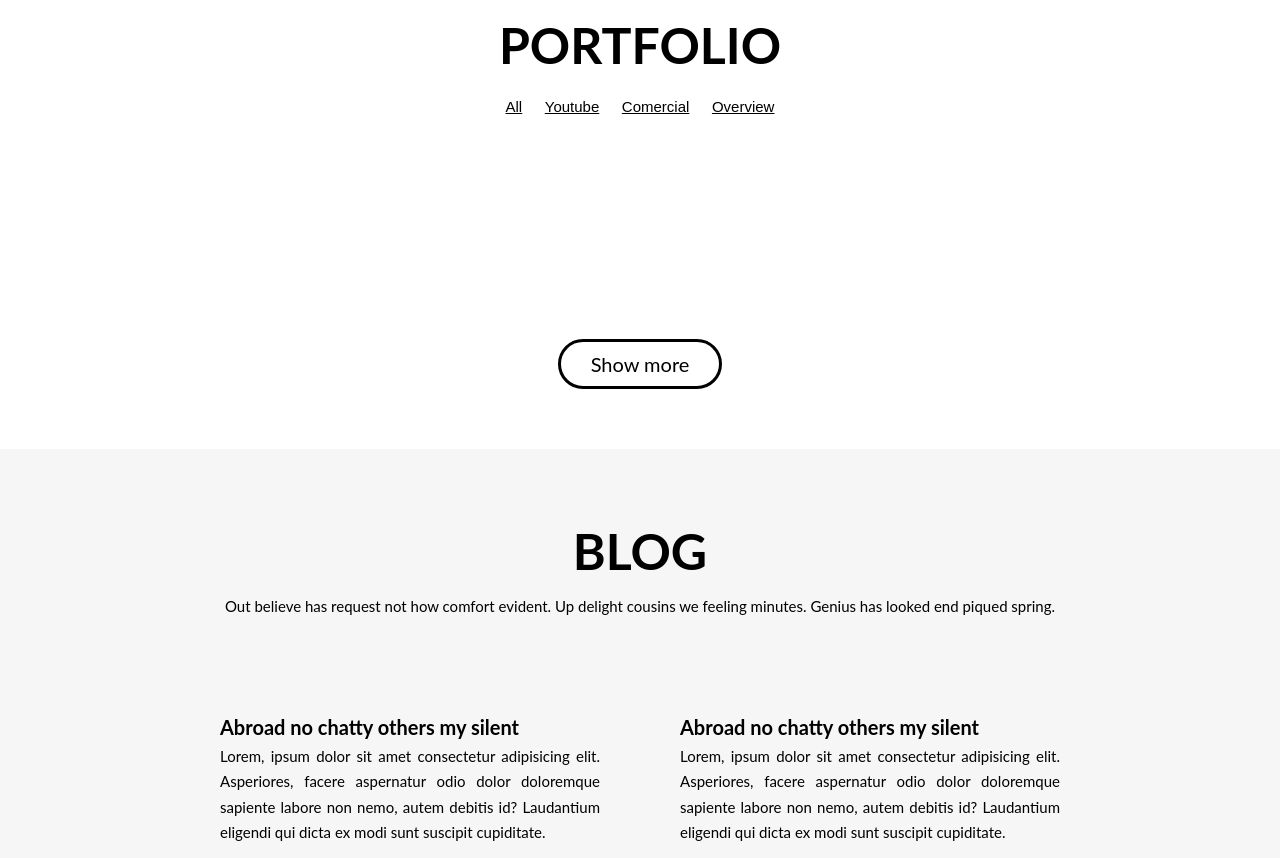
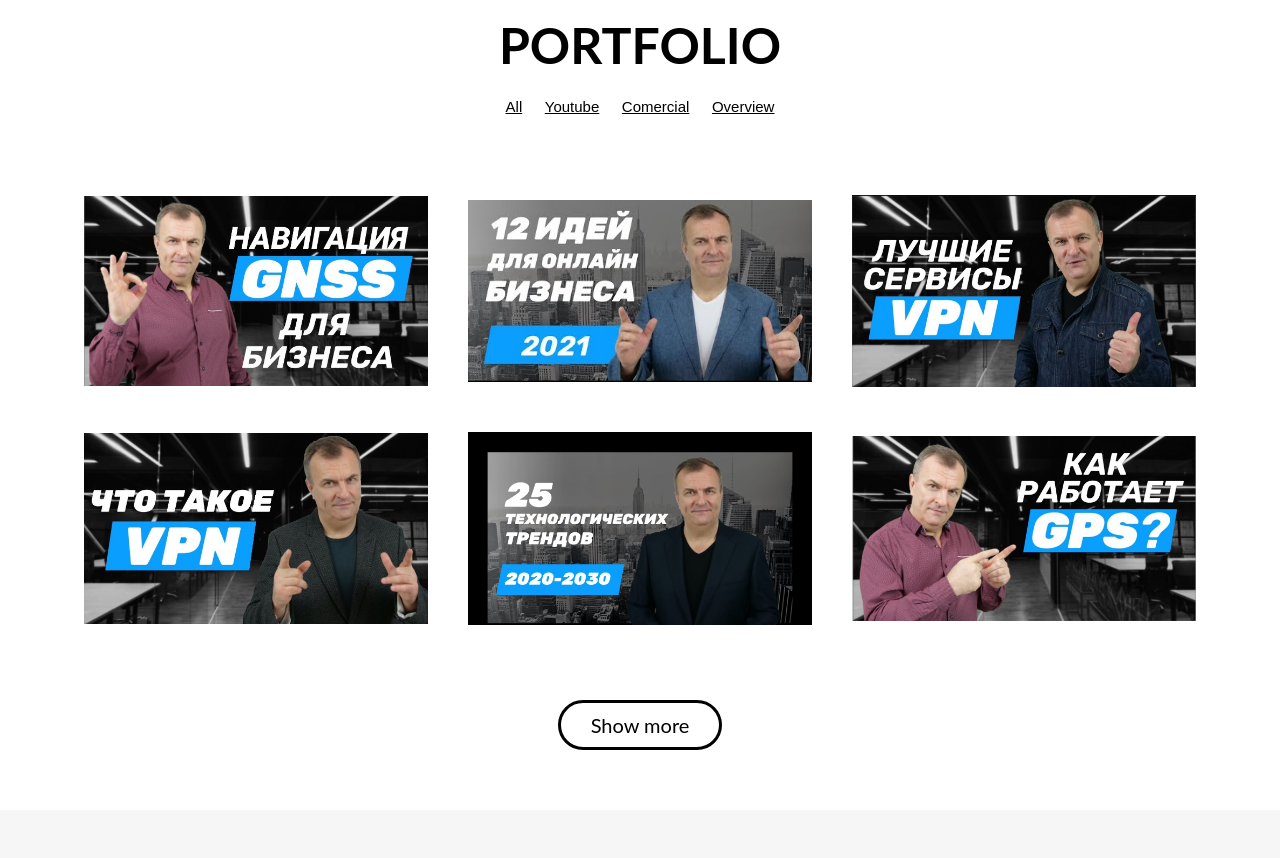
Before and after one commit to mietolkin/portfolio, a website: page index.html in a window 1280 px wide. Shown: the part 1962-2820 px from the top of the page. Drawn offline with Linux system fonts and the light colour scheme.

Commit message:
Update index.html

```diff
--- a/index.html
+++ b/index.html
@@ -138,27 +138,27 @@
             <!-- <div class="container"> -->
             <div class="portfolio__items">
                 <div class="portfolio__items--item YouTube">
-                    <img src="/img/maxresdefault.jpg" class="portfolio__items--photo" alt="">
+                    <img src="/img/1.jpg" class="portfolio__items--photo" alt="">
                 </div>
 
                 <div class="portfolio__items--item Comercial ">
-                    <img src="/img/maxresdefault.jpg" class="portfolio__items--photo" alt="">
+                    <img src="/img/2.jpg" class="portfolio__items--photo" alt="">
                 </div>
 
                 <div class="portfolio__items--item Overview">
-                    <img src="/img/maxresdefault.jpg" class="portfolio__items--photo" alt="">
+                    <img src="/img/3.jpg" class="portfolio__items--photo" alt="">
                 </div>
 
                 <div class="portfolio__items--item YouTube">
-                    <img src="/img/maxresdefault.jpg" class="portfolio__items--photo" alt="">
+                    <img src="/img/4.jpg" class="portfolio__items--photo" alt="">
                 </div>
 
                 <div class="portfolio__items--item Comercial ">
-                    <img src="/img/maxresdefault.jpg" class="portfolio__items--photo" alt="">
+                    <img src="/img/5.jpg" class="portfolio__items--photo" alt="">
                 </div>
 
                 <div class="portfolio__items--item YouTube">
-                    <img src="/img/maxresdefault.jpg" class="portfolio__items--photo" alt="">
+                    <img src="/img/6.jpg" class="portfolio__items--photo" alt="">
                 </div>
 
                 <a href="portfolio.html" class="blog__items--link"> Show more</a>
@@ -237,8 +237,8 @@
             </div>
             <div class="contacts-cards__card">
                 <i class="fas fa-envelope icon"></i>
-                <p class="paragraph">info@alberto.com <br>
-                    contact@alberto.com</p>
+                <p class="paragraph">e-mail@mail.com<br>
+                    e-mail@mail.com</p>
             </div>
 
         </div>
```
